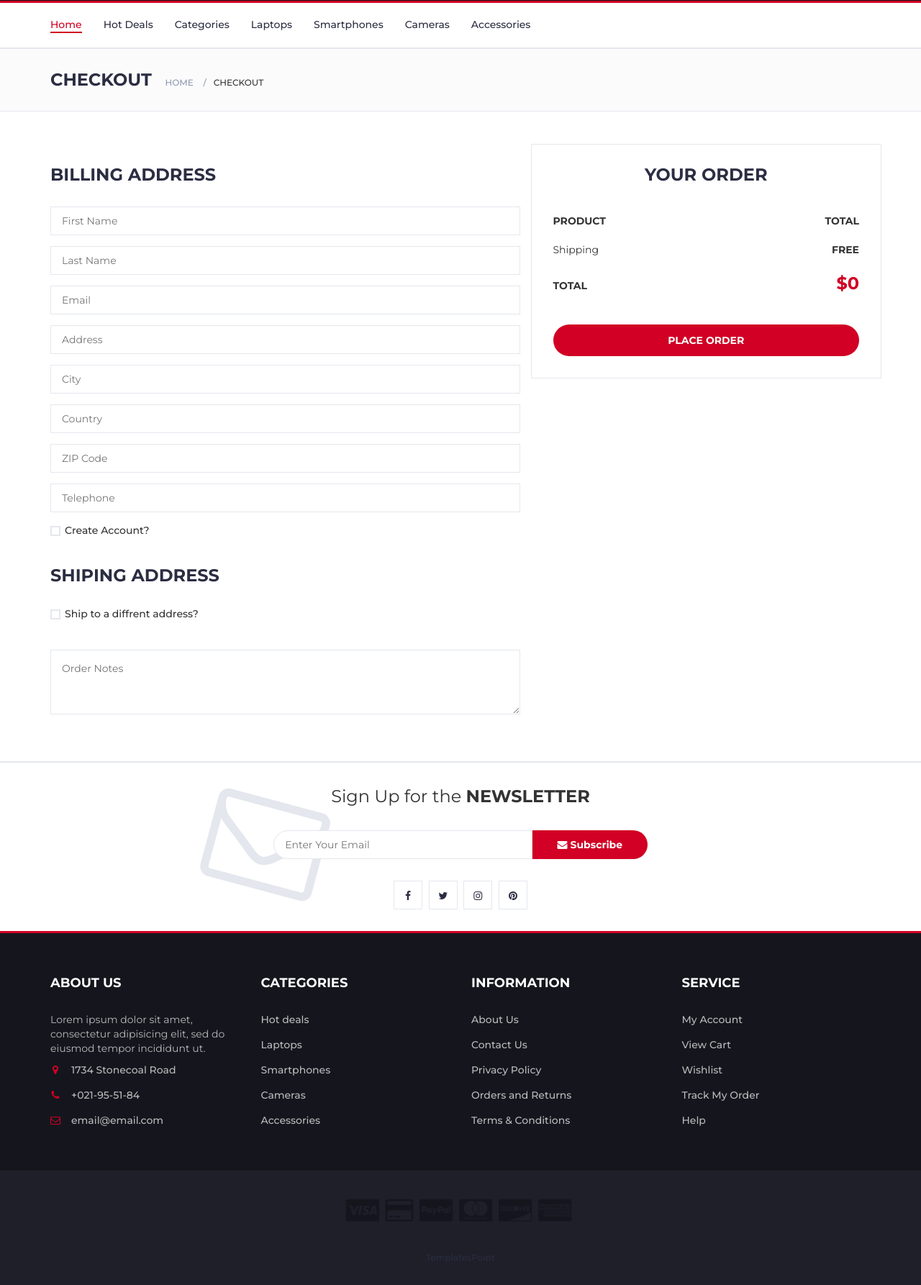
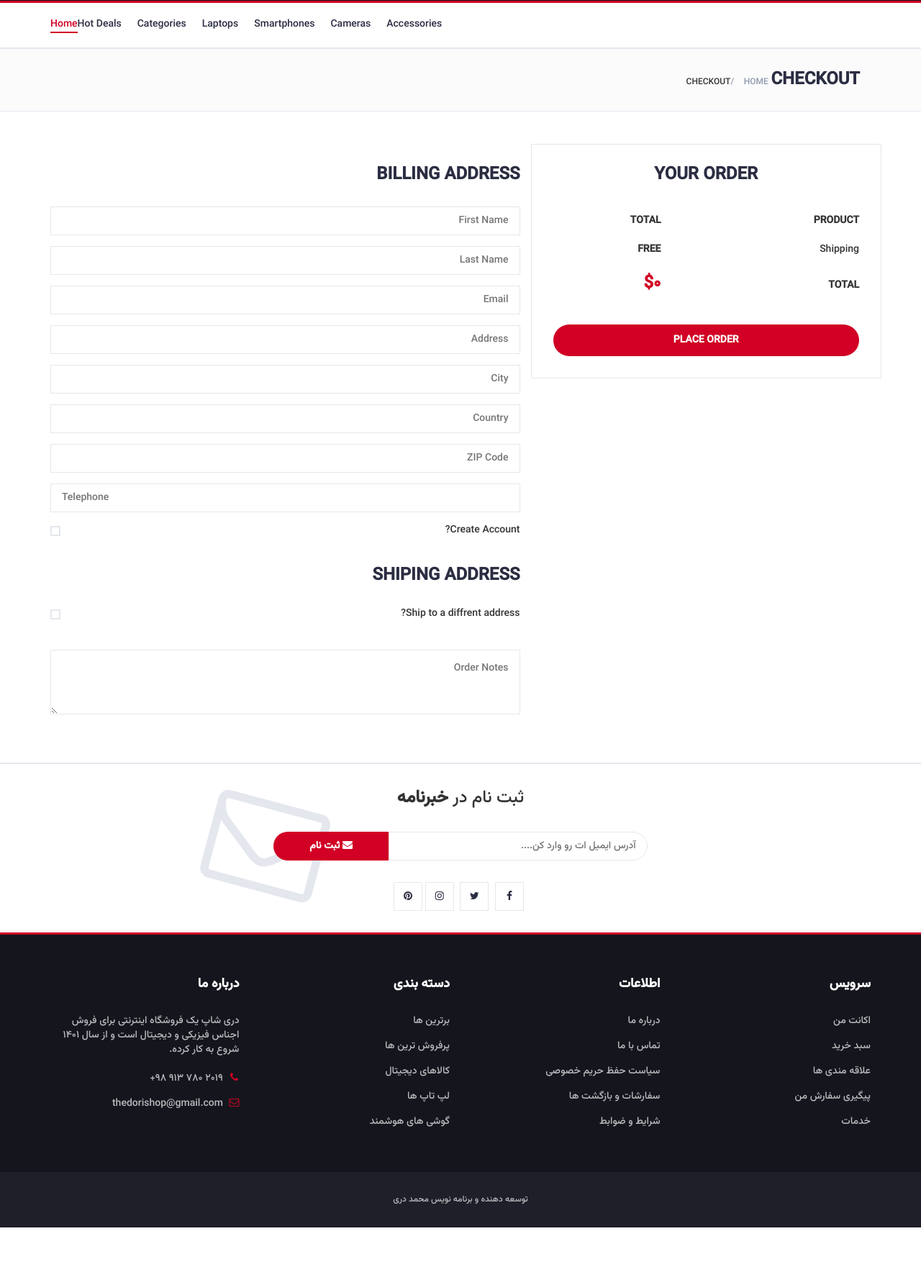
Before and after one commit to dori-dev/dori-shop, a Django app: page /checkout/ in a window 1280 px wide. Shown: the part 369-2155 px from the top of the page at 72% size. After the commit the page ends 2075 px from the top, so only its background shows below. Run offline with Django 4.2, Linux system fonts and the light colour scheme; the visitor is signed in with stand-in values (Sample User, id 1); some libraries are stand-ins or nearby versions.

Commit message:
change language to persian

```diff
--- a/static/css/slick-theme.css
+++ b/static/css/slick-theme.css
@@ -6,10 +6,10 @@
 
 /* Icons */
 @font-face {
-  font-family: "slick";
+  font-family: "Vazir";
   font-weight: normal;
   font-style: normal;
-  src: url("../fonts/slick.woff") format("woff");
+  src: url("../fonts/Vazir.woff2") format("woff2");
 }
 
 /* Arrows */
@@ -58,7 +58,7 @@
 
 .slick-prev:before,
 .slick-next:before {
-  font-family: "slick";
+  font-family: "Vazir";
   font-size: 20px;
   line-height: 1;
 
@@ -154,7 +154,7 @@
   opacity: 1;
 }
 .slick-dots li button:before {
-  font-family: "slick";
+  font-family: "Vazir";
   font-size: 6px;
   line-height: 20px;
 
--- a/static/css/style.css
+++ b/static/css/style.css
@@ -44,9 +44,10 @@ Table OF Contents
 */
 
 body {
-  font-family: "Montserrat", sans-serif;
-  font-weight: 400;
+  font-family: "Vazir", sans-serif;
   color: #333;
+  direction: rtl;
+  font-feature-settings: "ss01";
 }
 
 h1,
@@ -79,6 +80,19 @@ ol {
   margin: 0;
   padding: 0;
   list-style: none;
+}
+
+.ltr {
+  direction: ltr;
+}
+
+.reverse {
+  display: flex;
+  flex-direction: row;
+}
+
+.right {
+  float: right;
 }
 
 /*
@@ -639,22 +661,22 @@ textarea.input {
 	Main nav
 */
 
-.main-nav > li + li {
-  margin-left: 30px;
-}
-
-.main-nav > li > a {
+.main-nav>li+li {
+  margin-right: 22px;
+}
+
+.main-nav>li>a {
   padding: 20px 0px;
 }
 
-.main-nav > li > a:hover,
-.main-nav > li > a:focus,
-.main-nav > li.active > a {
+.main-nav>li>a:hover,
+.main-nav>li>a:focus,
+.main-nav>li.active>a {
   color: #d10024;
   background-color: transparent;
 }
 
-.main-nav > li > a:after {
+.main-nav>li>a:after {
   content: "";
   display: block;
   width: 0%;
@@ -1983,8 +2017,7 @@ textarea.input {
 
 .newsletter form .input {
   width: calc(100% - 160px);
-  margin-right: -4px;
-  border-radius: 40px 0px 0px 40px;
+  border-radius: 0px 40px 40px 0px;
 }
 
 .newsletter form .newsletter-btn {
@@ -1994,7 +2027,8 @@ textarea.input {
   background: #d10024;
   color: #fff;
   border: none;
-  border-radius: 0px 40px 40px 0px;
+  margin-right: -4px;
+  border-radius: 40px 0px 0px 40px;
 }
 
 .newsletter .newsletter-follow {
@@ -2053,7 +2087,11 @@ textarea.input {
   margin: 0px 0px 30px;
 }
 
-.footer-links li + li {
+.footer-links {
+  margin-top: 20px;
+}
+
+.footer-links li+li {
   margin-top: 15px;
 }
 
@@ -2062,7 +2100,7 @@ textarea.input {
 }
 
 .footer-links li i {
-  margin-right: 15px;
+  margin-left: 5px;
   color: #d10024;
   width: 14px;
   text-align: center;
@@ -2073,9 +2111,16 @@ textarea.input {
 }
 
 .copyright {
-  margin-top: 30px;
   display: block;
   font-size: 12px;
+}
+
+.copyright a {
+  color: #b9babc;
+}
+
+.copyright a:hover {
+  color: #e4e7ed;
 }
 
 .footer-payments li {
--- a/templates/base.html
+++ b/templates/base.html
@@ -1,17 +1,12 @@
 {% load static %}
 <!DOCTYPE html>
-<html lang="en">
+<html lang="fa" dir="rtl">
   <head>
     <meta charset="utf-8" />
     <meta http-equiv="X-UA-Compatible" content="IE=edge" />
     <meta name="viewport" content="width=device-width, initial-scale=1" />
     <!-- The above 3 meta tags *must* come first in the head; any other head content must come *after* these tags -->
-    <title>{% block title %}{% endblock title %} - Ecommerce</title>
-    <!-- Google font -->
-    <link
-      href="https://fonts.googleapis.com/css?family=Montserrat:400,500,700"
-      rel="stylesheet"
-    />
+    <title>{% block title %}{% endblock title %} - دری شاپ</title>
     <!-- Bootstrap -->
     <link
       type="text/css"
@@ -50,25 +45,26 @@
       <!-- TOP HEADER -->
       <div id="top-header">
         <div class="container">
-          <ul class="header-links pull-left">
-            <li>
-              <a href="#"><i class="fa fa-phone"></i> +021-95-51-84</a>
+          <ul class="header-links pull-left ltr">
+            <li class="ltr">
+              <a href="tel:989137802019">
+                +98 913 780 2019
+                <i class="fa fa-phone"></i>
+              </a>
             </li>
-            <li>
-              <a href="#"><i class="fa fa-envelope-o"></i> email@email.com</a>
-            </li>
-            <li>
-              <a href="#"
-                ><i class="fa fa-map-marker"></i> 1734 Stonecoal Road</a
-              >
+            <li class="ltr">
+              <a href="mailto:thedorishop@gmail.com">
+                thedorishop@gmail.com
+                <i class="fa fa-envelope-o"></i>
+              </a>
             </li>
           </ul>
-          <ul class="header-links pull-right">
-            <li>
-              <a href="#"><i class="fa fa-dollar"></i> USD</a>
-            </li>
-            <li>
-              <a href="#"><i class="fa fa-user-o"></i> My Account</a>
+          <ul class="header-links pull-right ltr">
+            <li class="ltr">
+              <a href="#">
+                اکانت شما
+                <i class="fa fa-user-o"></i>
+              </a>
             </li>
           </ul>
         </div>
@@ -95,13 +91,13 @@
             <div class="col-md-6">
               <div class="header-search">
                 <form>
-                  <select class="input-select">
-                    <option value="0">All Categories</option>
-                    <option value="1">Category 01</option>
-                    <option value="1">Category 02</option>
+                  <select class="input-select category">
+                    <option value="0">تمام دسته بندی ها</option>
+                    <option value="1">تکنولوژی</option>
+                    <option value="1">دستبافت</option>
                   </select>
-                  <input class="input" placeholder="Search here" />
-                  <button class="search-btn">Search</button>
+                  <input class="input" placeholder="اینجا جستجو کن..." />
+                  <button class="search-btn">جستجو</button>
                 </form>
               </div>
             </div>
@@ -114,7 +110,7 @@
                 <div>
                   <a href="#">
                     <i class="fa fa-heart-o"></i>
-                    <span>Your Wishlist</span>
+                    <span>علاقه شما</span>
                     <div class="qty">2</div>
                   </a>
                 </div>
@@ -128,13 +124,12 @@
                     aria-expanded="true"
                   >
                     <i class="fa fa-shopping-cart"></i>
-                    <span>Your Cart</span>
+                    <span>سبد خرید</span>
                     <div class="qty">{{ cart|length }}</div>
                   </a>
                   <div class="cart-dropdown">
                     <div class="cart-list">
-                      {% if cart|length > 0 %}
-                        {% for item in cart %}
+                      {% if cart|length > 0 %} {% for item in cart %}
                       <div class="product-widget">
                         <div class="product-img">
                           <img src="{{ item.product.image.url }}" alt="" />
@@ -146,27 +141,26 @@
                             </a>
                           </h3>
                           <h4 class="product-price">
-                              <span class="qty">{{ item.product_count }}x</span>${{ item.total_price }}
+                            <span class="qty">{{ item.product_count }}x</span
+                            >${{ item.total_price }}
                           </h4>
                         </div>
                         <button class="delete">
                           <i class="fa fa-close"></i>
                         </button>
                       </div>
-                        {% endfor %}
-                      {% else %}
-                        Your cart is empty
-                      {% endif %}
+                      {% endfor %} {% else %} کارت شما خالی است. {% endif %}
                     </div>
                     <div class="cart-summary">
-                      <small>{{ cart|length }} Item{{ cart|length|pluralize }} selected</small>
-                      <h5>SUBTOTAL: ${{ cart.get_total_price }}</h5>
+                      <small>{{ cart|length }} کالا انتخاب شده</small>
+                      <h5>قیمت کل: {{ cart.get_total_price }} تومان</h5>
                     </div>
                     <div class="cart-btns">
-                      <a href="{% url 'cart:cart_detail' %}">View Cart</a>
-                      <a href="#"
-                        >Checkout <i class="fa fa-arrow-circle-right"></i
-                      ></a>
+                      <a href="{% url 'cart:cart_detail' %}">دیدن سبد خرید</a>
+                      <a href="#">
+                        پرداخت
+                        <i class="fa fa-arrow-circle-left"></i>
+                      </a>
                     </div>
                   </div>
                 </div>
@@ -176,7 +170,7 @@
                 <div class="menu-toggle">
                   <a href="#">
                     <i class="fa fa-bars"></i>
-                    <span>Menu</span>
+                    <span>منو</span>
                   </a>
                 </div>
                 <!-- /Menu Toogle -->
@@ -202,15 +196,15 @@
         <div class="row">
           <div class="col-md-12">
             <div class="newsletter">
-              <p>Sign Up for the <strong>NEWSLETTER</strong></p>
+              <p>ثبت نام در <strong>خبرنامه</strong></p>
               <form>
                 <input
                   class="input"
                   type="email"
-                  placeholder="Enter Your Email"
+                  placeholder="آدرس ایمیل ات رو وارد کن...."
                 />
                 <button class="newsletter-btn">
-                  <i class="fa fa-envelope"></i> Subscribe
+                  <i class="fa fa-envelope"></i> ثبت نام
                 </button>
               </form>
               <ul class="newsletter-follow">
@@ -246,24 +240,23 @@
           <div class="row">
             <div class="col-md-3 col-xs-6">
               <div class="footer">
-                <h3 class="footer-title">About Us</h3>
+                <h3 class="footer-title">درباره ما</h3>
                 <p>
-                  Lorem ipsum dolor sit amet, consectetur adipisicing elit, sed
-                  do eiusmod tempor incididunt ut.
+                  دری شاپ یک فروشگاه اینترنتی برای فروش اجناس فیزیکی و
+                  دیجیتال است و از سال ۱۴۰۱ شروع به کار کرده.
                 </p>
                 <ul class="footer-links">
-                  <li>
-                    <a href="#"
-                      ><i class="fa fa-map-marker"></i>1734 Stonecoal Road</a
-                    >
+                  <li class="ltr">
+                    <a href="tel:989137802019">
+                      +98 913 780 2019
+                      <i class="fa fa-phone"></i>
+                    </a>
                   </li>
-                  <li>
-                    <a href="#"><i class="fa fa-phone"></i>+021-95-51-84</a>
-                  </li>
-                  <li>
-                    <a href="#"
-                      ><i class="fa fa-envelope-o"></i>email@email.com</a
-                    >
+                  <li class="ltr">
+                    <a href="mailto:thedorishop@gmail.com">
+                      thedorishop@gmail.com
+                      <i class="fa fa-envelope-o"></i>
+                    </a>
                   </li>
                 </ul>
               </div>
@@ -271,13 +264,13 @@
 
             <div class="col-md-3 col-xs-6">
               <div class="footer">
-                <h3 class="footer-title">Categories</h3>
+                <h3 class="footer-title">دسته بندی</h3>
                 <ul class="footer-links">
-                  <li><a href="#">Hot deals</a></li>
-                  <li><a href="#">Laptops</a></li>
-                  <li><a href="#">Smartphones</a></li>
-                  <li><a href="#">Cameras</a></li>
-                  <li><a href="#">Accessories</a></li>
+                  <li><a href="#">برترین ها</a></li>
+                  <li><a href="#">پرفروش ترین ها</a></li>
+                  <li><a href="#">کالاهای دیجیتال</a></li>
+                  <li><a href="#">لپ تاپ ها</a></li>
+                  <li><a href="#">گوشی های هوشمند</a></li>
                 </ul>
               </div>
             </div>
@@ -286,26 +279,26 @@
 
             <div class="col-md-3 col-xs-6">
               <div class="footer">
-                <h3 class="footer-title">Information</h3>
+                <h3 class="footer-title">اطلاعات</h3>
                 <ul class="footer-links">
-                  <li><a href="#">About Us</a></li>
-                  <li><a href="#">Contact Us</a></li>
-                  <li><a href="#">Privacy Policy</a></li>
-                  <li><a href="#">Orders and Returns</a></li>
-                  <li><a href="#">Terms & Conditions</a></li>
+                  <li><a href="#">درباره ما</a></li>
+                  <li><a href="#">تماس با ما</a></li>
+                  <li><a href="#">سیاست حفظ حریم خصوصی</a></li>
+                  <li><a href="#">سفارشات و بازگشت ها</a></li>
+                  <li><a href="#">شرایط و ضوابط</a></li>
                 </ul>
               </div>
             </div>
 
             <div class="col-md-3 col-xs-6">
               <div class="footer">
-                <h3 class="footer-title">Service</h3>
+                <h3 class="footer-title">سرویس</h3>
                 <ul class="footer-links">
-                  <li><a href="#">My Account</a></li>
-                  <li><a href="#">View Cart</a></li>
-                  <li><a href="#">Wishlist</a></li>
-                  <li><a href="#">Track My Order</a></li>
-                  <li><a href="#">Help</a></li>
+                  <li><a href="#">اکانت من</a></li>
+                  <li><a href="#">سبد خرید</a></li>
+                  <li><a href="#">علاقه مندی ها</a></li>
+                  <li><a href="#">پیگیری سفارش من</a></li>
+                  <li><a href="#">خدمات</a></li>
                 </ul>
               </div>
             </div>
@@ -322,30 +315,11 @@
           <!-- row -->
           <div class="row">
             <div class="col-md-12 text-center">
-              <ul class="footer-payments">
-                <li>
-                  <a href="#"><i class="fa fa-cc-visa"></i></a>
-                </li>
-                <li>
-                  <a href="#"><i class="fa fa-credit-card"></i></a>
-                </li>
-                <li>
-                  <a href="#"><i class="fa fa-cc-paypal"></i></a>
-                </li>
-                <li>
-                  <a href="#"><i class="fa fa-cc-mastercard"></i></a>
-                </li>
-                <li>
-                  <a href="#"><i class="fa fa-cc-discover"></i></a>
-                </li>
-                <li>
-                  <a href="#"><i class="fa fa-cc-amex"></i></a>
-                </li>
-              </ul>
               <span class="copyright">
-                <a href="https://templatespoint.net" target="_blank"
-                  >TemplatesPoint</a
-                >
+                توسعه دهنده و برنامه نویس
+                <a href="https://github.com/dori-dev" target="_blank">
+                  محمد دری
+                </a>
               </span>
             </div>
           </div>
```
Also changed, not shown: other parts of static/css/style.css (+127 -99 lines), shop/templates/shop/index.html (+45 -30 lines), static/fonts/Vazir.woff2 (added), static/fonts/slick.woff (deleted). Lines whose indentation alone changed are shown as unchanged.
